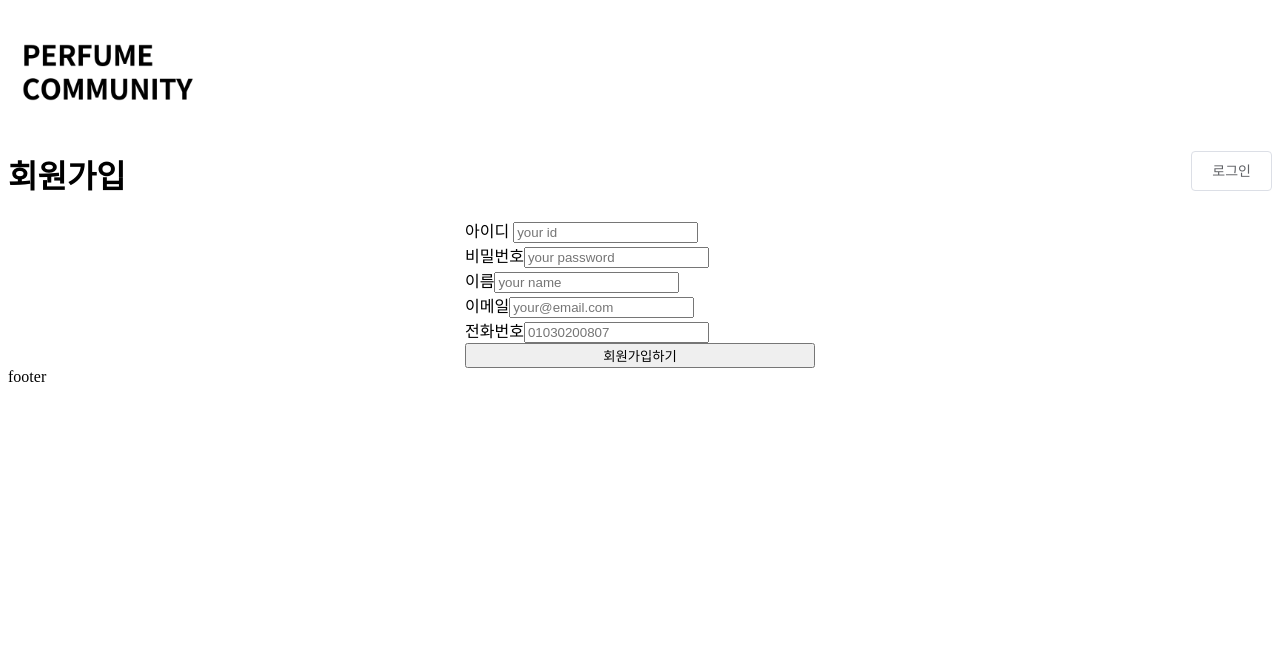
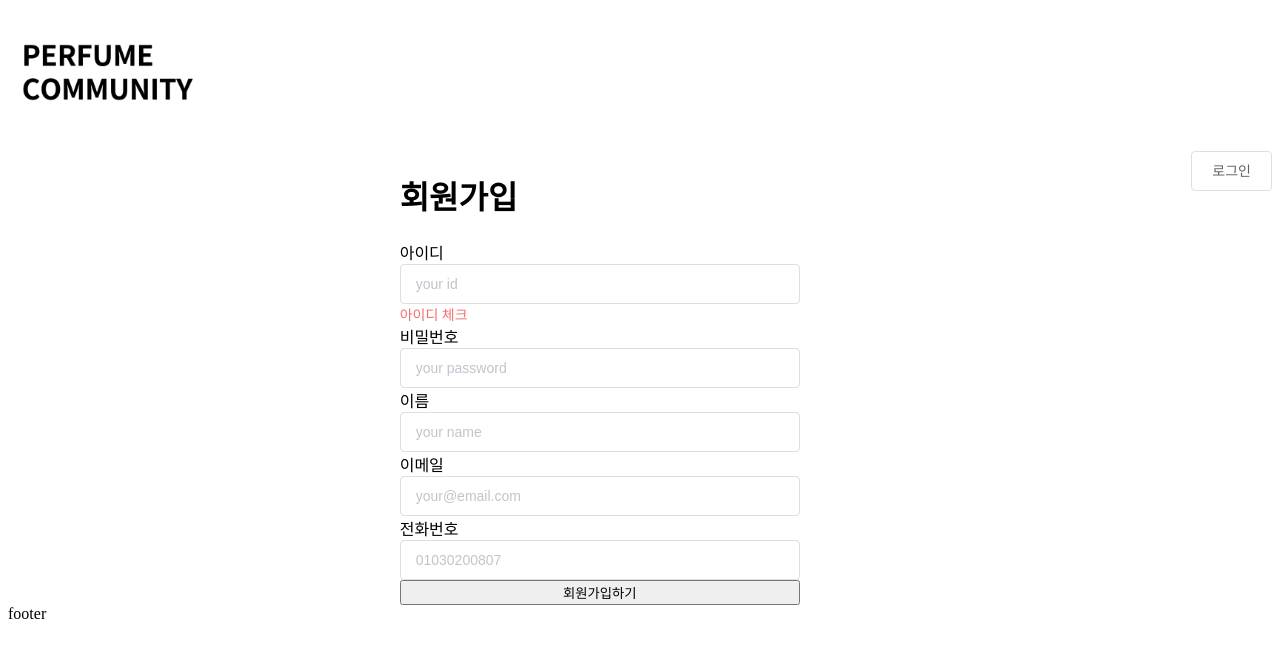
Before and after one commit to summerydev/perfume-community, a Vue app in the folder ui/: page /signup in a window 1280 px wide. Shown: the top 658 px of the page. Built offline with nearby package versions, Linux system fonts and the light colour scheme.

Commit message:
[ui] 회원가입 로그인 validation 추가

```diff
--- a/ui/src/views/userViews/SignUp.vue
+++ b/ui/src/views/userViews/SignUp.vue
@@ -1,22 +1,26 @@
 <template>
   <div>
+    <form @submit.prevent="handleSubmit">
       <h1>회원가입</h1>
-    <form @submit.prevent="handleSubmit">
       <label for="userid">
         아이디
-        <input
-          v-model="userid"
+        <el-input
+          v-model="inputData.userid"
           name="userid"
           type="text"
           placeholder="your id"
-          @blur="checkDuplicate"
           required
         />
-        <div v-if="!availableId">이미 사용중인 아이디입니다.</div>
+        <span>
+          <el-link type="danger" @click="checkId">아이디 체크</el-link>
+          <span v-if="isChecked">
+            {{ checkIdMessge }}
+          </span>
+        </span>
       </label>
       <label for="password">
-        비밀번호<input
-          v-model="password"
+        비밀번호<el-input
+          v-model="inputData.password"
           name="password"
           type="password"
           placeholder="your password"
@@ -25,8 +29,8 @@
         />
       </label>
       <label for="name">
-        이름<input
-          v-model="name"
+        이름<el-input
+          v-model="inputData.name"
           name="name"
           type="text"
           placeholder="your name"
@@ -35,8 +39,8 @@
         />
       </label>
       <label for="email">
-        이메일<input
-          v-model="email"
+        이메일<el-input
+          v-model="inputData.email"
           name="email"
           type="email"
           placeholder="your@email.com"
@@ -45,8 +49,8 @@
         />
       </label>
       <label for="phone">
-        전화번호<input
-          v-model="phone"
+        전화번호<el-input
+          v-model="inputData.phone"
           name="phone"
           type="tel"
           placeholder="01030200807"
@@ -63,25 +67,23 @@
 export default {
   data() {
     return {
+      inputData: {
         userid: null,
         password: null,
         name: null,
         email: null,
         phone: null,
+      },
+      isChecked: false,
       availableId: true,
+      checkIdMessge: "",
     };
   },
   methods: {
     async handleSubmit() {
-      const intputdata = {
-        userid: this.userid,
-        password: this.password,
-        name: this.name,
-        email: this.email,
-        phone: this.phone,
-      };
+      if (this.isChecked && this.availableId) {
         try {
-        const result = await this.$axios.post("/users", intputdata);
+          const result = await this.$axios.post("/users", this.inputData);
           if (result.status == 200) {
             alert("회원가입이 완료되었습니다.");
             this.$router.push("/signin");
@@ -89,15 +91,27 @@ export default {
         } catch (e) {
           console.log(e);
         }
+      } else if (!this.isChecked) {
+        alert("아이디 중복 체크를 해주세요!👀");
+      } else if (!this.availableId) {
+        alert("사용 가능한 아이디를 입력해주세요👀");
+      }
     },
-    async checkDuplicate() {
-      if (this.userid) {
-        const res = await this.$axios.get(`/users/${this.userid}`);
+    async checkId() {
+      this.isChecked = true;
+      const userIdRegex = /^[A-Za-z0-9+]{3,}$/;
+      const validation = userIdRegex.test(this.inputData.userid);
+      if (!validation) {
+        this.checkIdMessge = "영어 3글자 이상 입력해주세요.";
+      } else {
+        const res = await this.$axios.get(`/users/${this.inputData.userid}`);
         console.log(res.data);
         if (res.data.result == "availableId") {
           this.availableId = true;
+          this.checkIdMessge = "사용 가능한 아이디입니다.";
         } else if (res.data.result == "unavailableId") {
           this.availableId = false;
+          this.checkIdMessge = "이미 사용중인 아이디입니다.";
         }
       }
     },
@@ -109,7 +123,7 @@ export default {
 form {
   display: flex;
   flex-direction: column;
-  width: 350px;
+  width: 400px;
   margin: auto;
 }
 </style>
```
Lines whose indentation alone changed are shown as unchanged.
